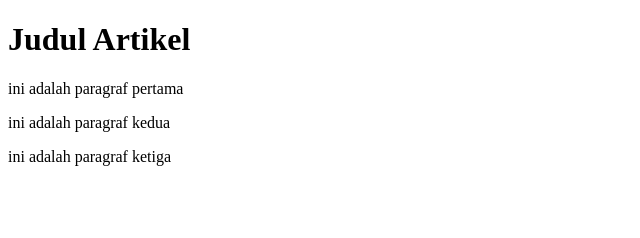
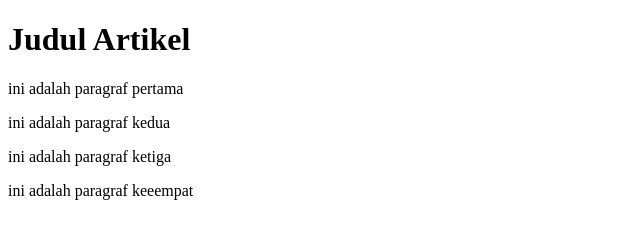
Before and after one commit to Sherly4/ppp, a plain HTML site: page index.html in a window 1280 px wide. Shown: the whole page, without its empty margins (0-640 px from the left). Drawn offline with Linux system fonts and the light colour scheme.

Commit message:
ini adalah paragraf pertamahgggg

```diff
--- a/index.html
+++ b/index.html
@@ -10,5 +10,6 @@
     <p>ini adalah paragraf pertama</p>
     <p>ini adalah paragraf kedua</p>
     <p>ini adalah paragraf ketiga</p>
+    <p>ini adalah paragraf keeempat</p>
 </body>
 </html>
```
